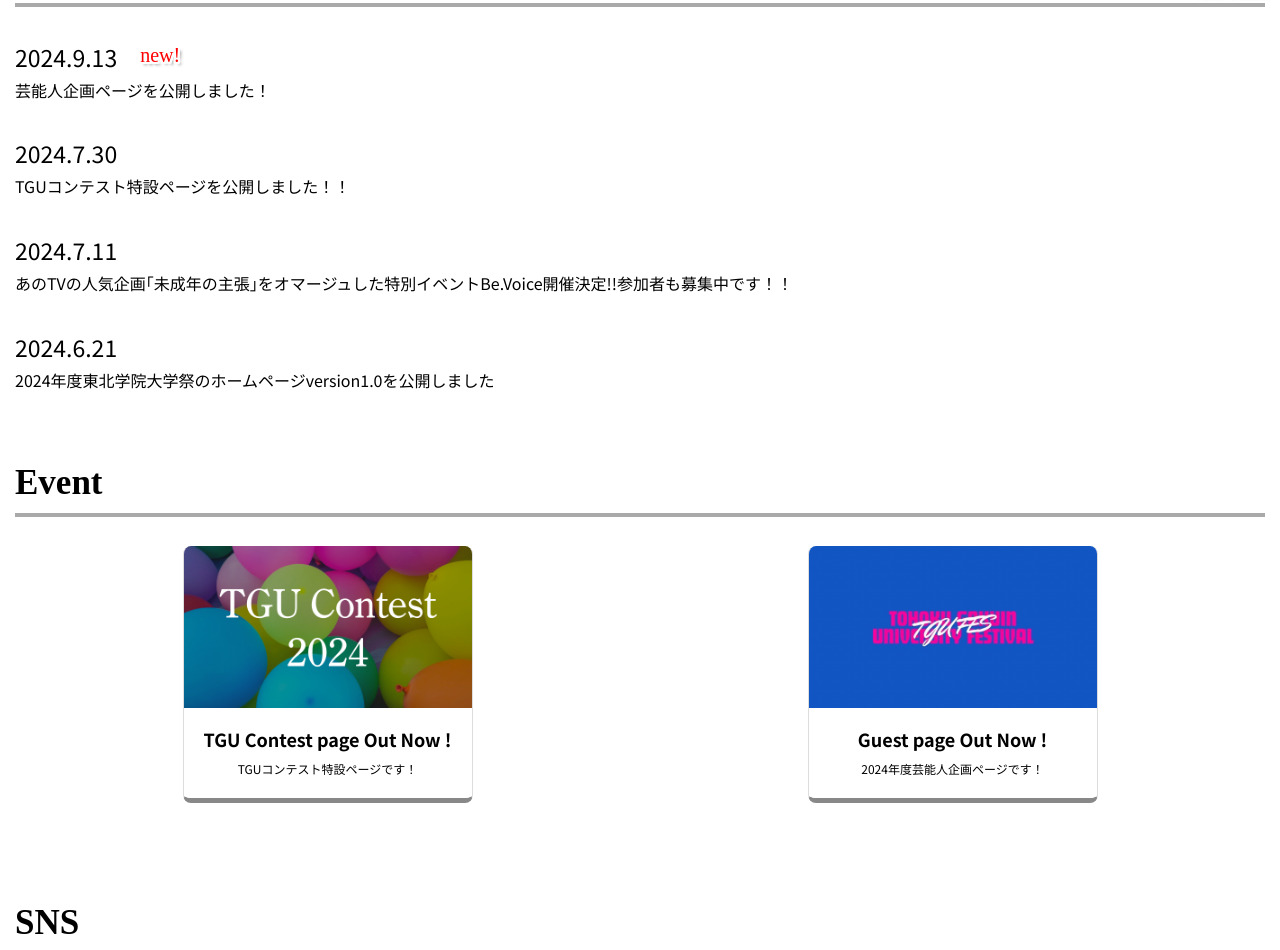
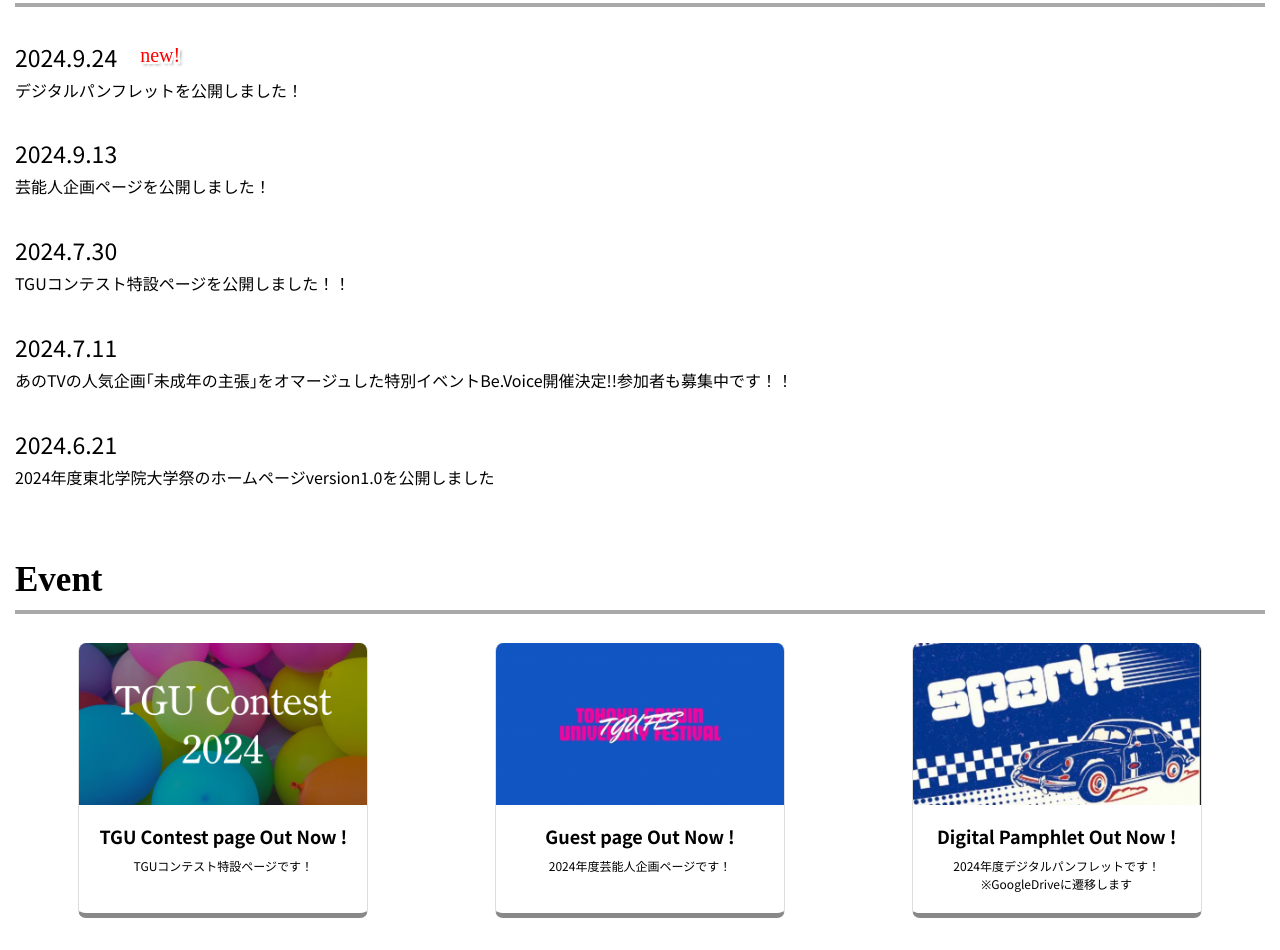
Before and after one commit to nobekawashuto/2024TGUFES, a Next.js app in the folder tgufes/: page / in a window 1280 px wide. Shown: the part 1700-2650 px from the top of the page. Built offline with nearby package versions, Linux system fonts and the light colour scheme; a web font is replaced by a local one.

Commit message:
デジタルパンフレットを追加しました

```diff
--- a/tgufes/src/components/Topics.tsx
+++ b/tgufes/src/components/Topics.tsx
@@ -9,7 +9,10 @@ const Topics = (props: Props) => {
     <div className='Topics'>
         <h2 className='Topic-title'>Topics<p className='viewmore'><Link href="/topicpage">→View More</Link></p></h2>
 
-        <h4 className='content-date txt'>2024.9.13　<p className='new'>new!</p></h4>
+        <h4 className='content-date txt'>2024.9.24　<p className='new'>new!</p></h4>
+        <p className='content-txt txt'><Link href="https://drive.google.com/file/d/1MLt907lZgvjlVJGmpUGlEbfjzDEMrZQt/view?usp=sharing">デジタルパンフレットを公開しました！</Link></p>
+
+        <h4 className='content-date txt'>2024.9.13</h4>
         <p className='content-txt txt'><Link href="/view_comedy">芸能人企画ページを公開しました！</Link></p>
 
         <h4 className='content-date txt'>2024.7.30</h4>
--- a/tgufes/src/pages/index.tsx
+++ b/tgufes/src/pages/index.tsx
@@ -74,6 +74,19 @@ export default function Home() {
                       </div>
                       <div className="card__overviewtext">
                         2024年度芸能人企画ページです！
+                      </div>
+                    </div>
+                </Link>
+              </div>
+              <div className="card card-skin txt">
+                <Link href="https://drive.google.com/file/d/1MLt907lZgvjlVJGmpUGlEbfjzDEMrZQt/view?usp=sharing">
+                  <div className="card__imgframe6"></div>
+                    <div className="card__textbox">
+                      <div className="card__titletext">
+                        Digital Pamphlet Out Now !
+                      </div>
+                      <div className="card__overviewtext">
+                        2024年度デジタルパンフレットです！<br/>※GoogleDriveに遷移します
                       </div>
                     </div>
                 </Link>
--- a/tgufes/src/styles/globals.css
+++ b/tgufes/src/styles/globals.css
@@ -326,6 +326,15 @@ h2{
   height: auto;
   padding-top: 56.25%;
   background: url('/images/geinincard.png') no-repeat center;
+  background-size: cover;
+  box-sizing: border-box;
+}
+
+.card__imgframe6{
+  width: 100%;
+  height: auto;
+  padding-top: 56.25%;
+  background: url('/images/pam.png') no-repeat center;
   background-size: cover;
   box-sizing: border-box;
 }
```
Also changed, not shown: tgufes/public/images/pam.png (added).
